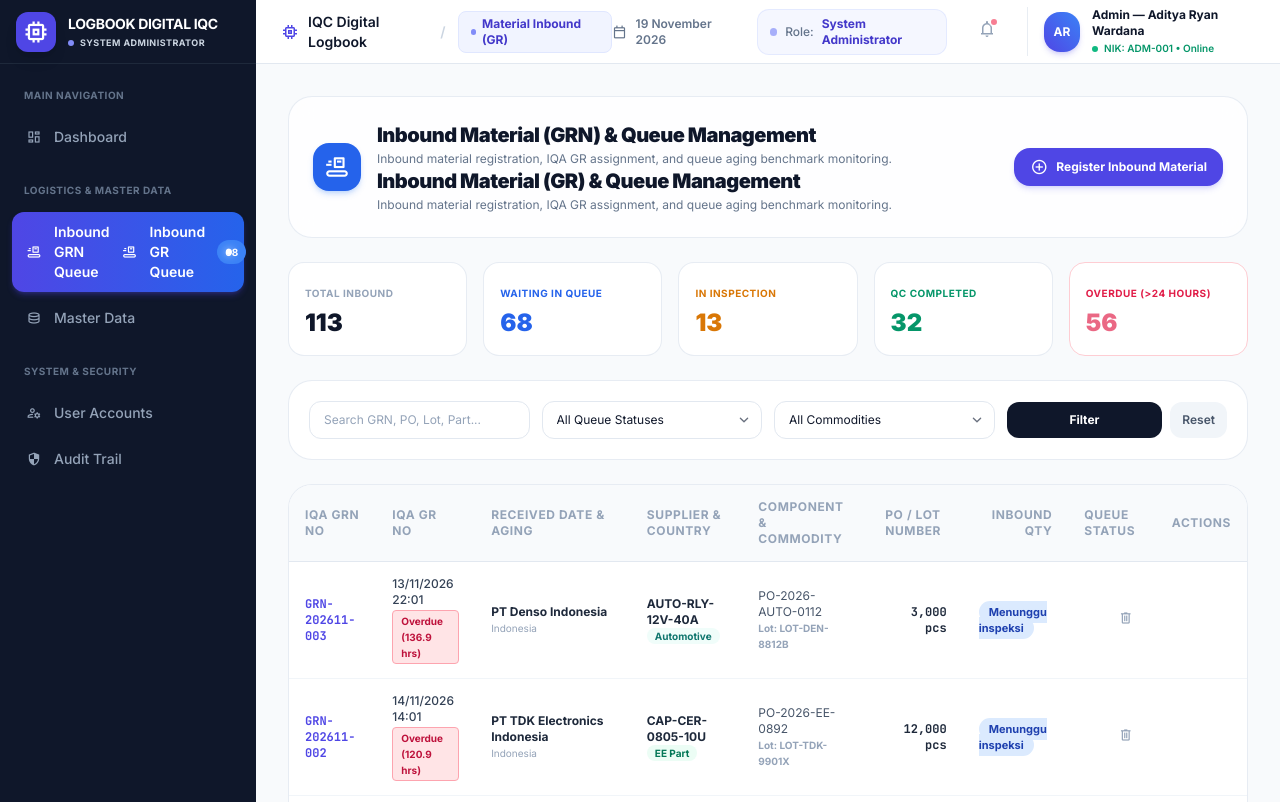
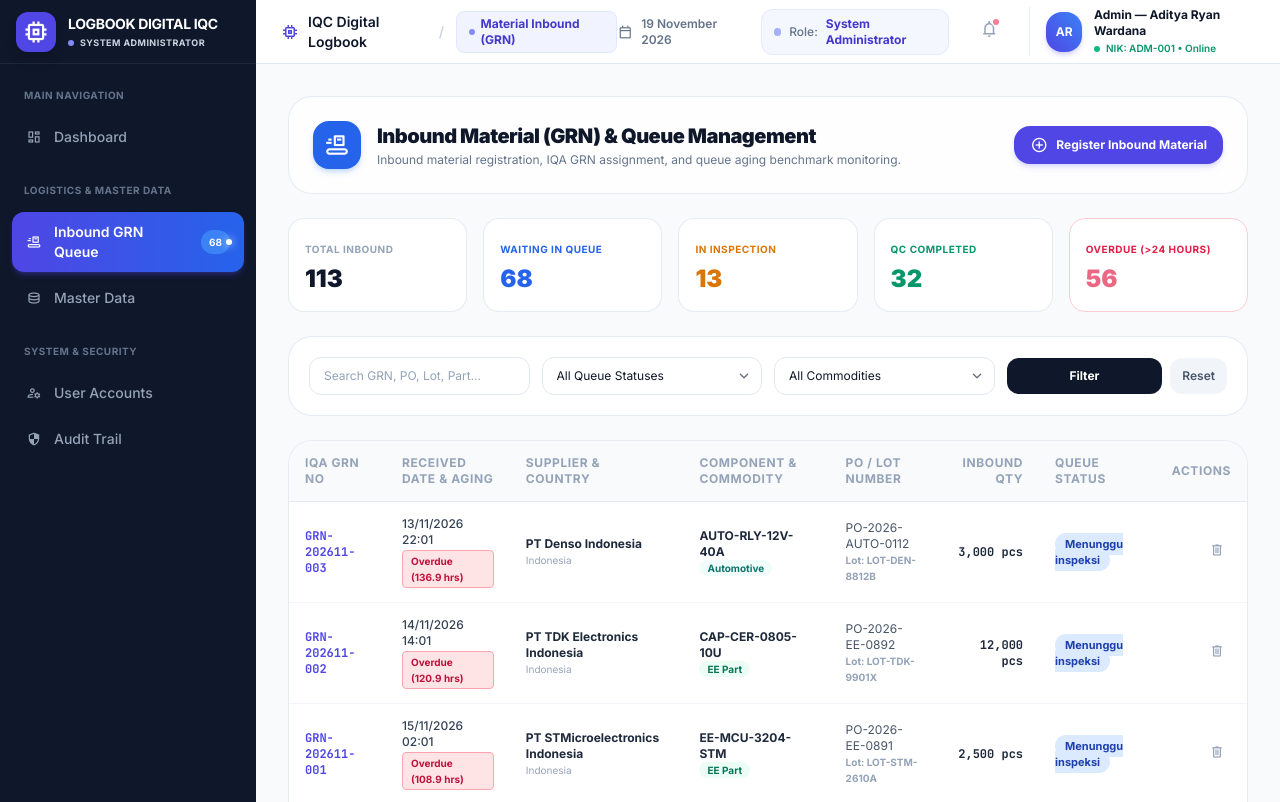
Before and after one commit to SerlinYolanda/logbook_digital_iqc, a Laravel app: page /receivings in a window 1280 px wide. Shown: the top 802 px of the page. Run offline with Laravel 12, Linux system fonts and the light colour scheme; a user stored in the database is signed in; data comes from the database, SQL or seed files in the repository; some libraries are stand-ins or nearby versions.

Commit message:
fix(receivings): remove duplicate GR labels and standardize on GRN

```diff
--- a/app-backend/resources/views/layouts/app.blade.php
+++ b/app-backend/resources/views/layouts/app.blade.php
@@ -210,7 +210,6 @@
 
             <a href="{{ route('receivings.index') }}" class="px-3.5 py-2.5 text-sm rounded-xl transition-all duration-200 flex items-center gap-3 {{ request()->routeIs('receivings.*') ? 'bg-gradient-to-r from-indigo-600 to-blue-600 text-white shadow-md shadow-indigo-600/30 font-semibold relative' : 'text-slate-400 hover:text-white hover:bg-slate-800/80 font-medium' }}">
                 <span class="material-symbols-outlined icon-sm">conveyor_belt</span> Inbound GRN Queue
-                <span class="material-symbols-outlined icon-sm">conveyor_belt</span> Inbound GR Queue
                 @if($waitingGrnCount > 0)
                     <span class="ml-auto bg-blue-500 text-white text-[10px] font-bold px-2 py-0.5 rounded-full shadow-xs">
                         {{ $waitingGrnCount }}
@@ -269,7 +268,7 @@
                 @php
                     $currentPageLabel = match(true) {
                         request()->routeIs('dashboard*') => 'Executive Overview',
-                        request()->routeIs('receivings*') => 'Material Inbound (GR)',
+                        request()->routeIs('receivings*') => 'Material Inbound (GRN)',
                         request()->routeIs('logbooks*') => 'Inspection Records',
                         request()->routeIs('reports*') => 'Quality Reports',
                         request()->routeIs('supervisor*') => 'MRB Review & Decisions',
--- a/app-backend/resources/views/receivings/index.blade.php
+++ b/app-backend/resources/views/receivings/index.blade.php
@@ -1,6 +1,5 @@
 @extends('layouts.app')
 @section('title', 'Inbound Material & GRN Queue - IQC Digital Logbook')
-@section('title', 'Inbound Material & GR Queue - IQC Digital Logbook')
 @section('content')
 <div class="max-w-7xl mx-auto space-y-6 pb-12">
 
@@ -12,9 +11,7 @@
             </div>
             <div>
                 <h1 class="text-xl font-black text-slate-900 tracking-tight">Inbound Material (GRN) & Queue Management</h1>
-                <p class="text-xs text-slate-500 mt-0.5">Inbound material registration, IQA GR assignment, and queue aging benchmark monitoring.</p>
-                <h1 class="text-xl font-black text-slate-900 tracking-tight">Inbound Material (GR) & Queue Management</h1>
-                <p class="text-xs text-slate-500 mt-0.5">Inbound material registration, IQA GR assignment, and queue aging benchmark monitoring.</p>
+                <p class="text-xs text-slate-500 mt-0.5">Inbound material registration, IQA GRN assignment, and queue aging benchmark monitoring.</p>
             </div>
         </div>
 
@@ -56,7 +53,6 @@
         <form method="GET" action="{{ route('receivings.index') }}" class="grid grid-cols-1 sm:grid-cols-4 gap-3">
             <div>
                 <input type="text" name="search" value="{{ request('search') }}" placeholder="Search GRN, PO, Lot, Part..."
-                <input type="text" name="search" value="{{ request('search') }}" placeholder="Search GR, PO, Lot, Part..."
                     class="w-full text-xs rounded-xl border-slate-200 px-3.5 py-2.5">
             </div>
             <div>
@@ -93,7 +89,6 @@
                 <thead>
                     <tr class="bg-slate-50 border-b border-slate-200 text-slate-400 font-bold uppercase tracking-wider">
                         <th class="py-3.5 px-4">IQA GRN No</th>
-                        <th class="py-3.5 px-4">IQA GR No</th>
                         <th class="py-3.5 px-4">Received Date & Aging</th>
                         <th class="py-3.5 px-4">Supplier & Country</th>
                         <th class="py-3.5 px-4">Component & Commodity</th>
@@ -183,14 +178,12 @@
 </div>
 
 <!-- Modal Inbound Material Registration (GRN) -->
-<!-- Modal Inbound Material Registration (GR) -->
 <div id="registerGrnModal" class="hidden fixed inset-0 z-50 bg-slate-900/60 backdrop-blur-xs flex items-center justify-center p-4">
     <div class="bg-white rounded-3xl max-w-lg w-full p-6 shadow-2xl border border-slate-100 max-h-[90vh] overflow-y-auto">
         <div class="flex items-center justify-between pb-4 border-b border-slate-100">
             <h3 class="text-base font-bold text-slate-900 flex items-center gap-2">
                 <span class="material-symbols-outlined text-indigo-600">post_add</span>
                 Inbound Material Registration (GRN)
-                Inbound Material Registration (GR)
             </h3>
             <button type="button" onclick="document.getElementById('registerGrnModal').classList.add('hidden')" class="text-slate-400 hover:text-slate-600">
                 <span class="material-symbols-outlined">close</span>
@@ -202,8 +195,6 @@
             <div>
                 <label class="block text-xs font-bold text-slate-700 mb-1">IQA GRN Number *</label>
                 <input type="text" name="no_grn_iqa" required value="GRN-{{ date('Ym') }}-{{ str_pad(rand(10, 999), 3, '0', STR_PAD_LEFT) }}"
-                <label class="block text-xs font-bold text-slate-700 mb-1">IQA GR Number *</label>
-                <input type="text" name="no_grn_iqa" required value="GR-{{ date('Ym') }}-{{ str_pad(rand(10, 999), 3, '0', STR_PAD_LEFT) }}"
                     class="w-full text-xs font-mono rounded-xl border-slate-200">
             </div>
 
```
